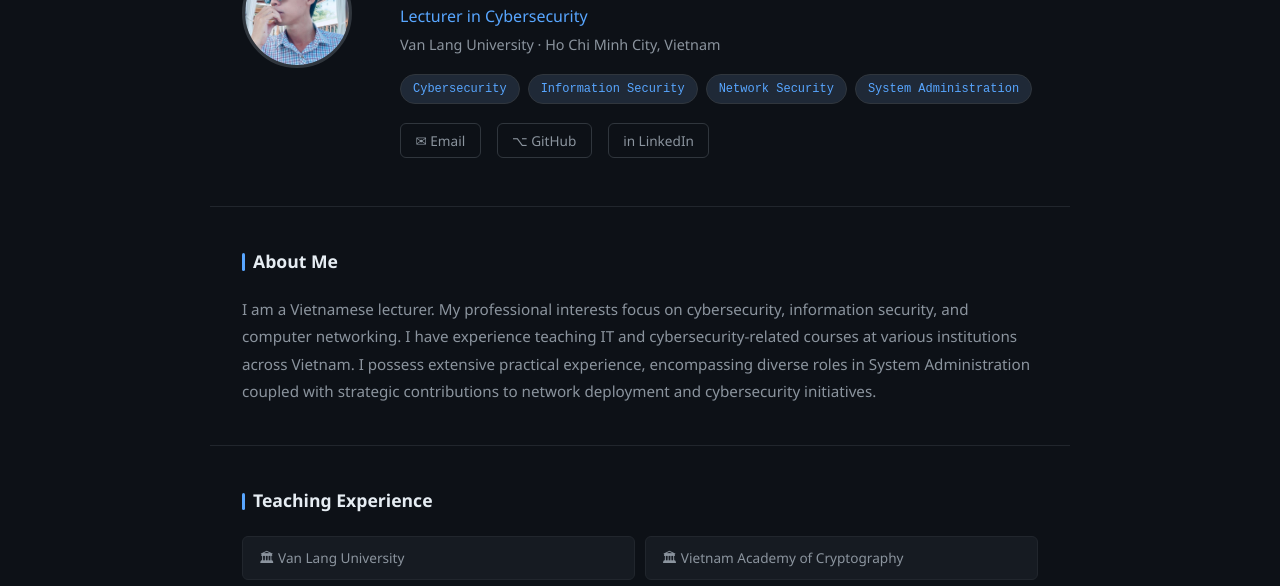
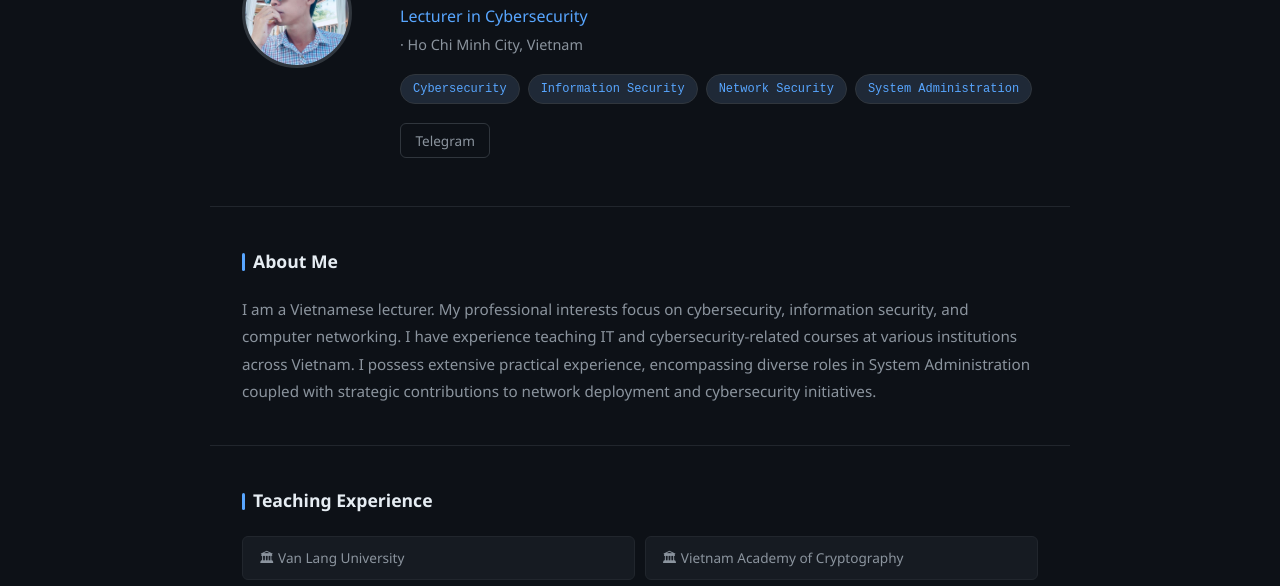
Before and after one commit to philippbuido/philippbuido.github.io, a plain HTML site: page index.html in a window 1280 px wide. Shown: the part 178-764 px from the top of the page. Drawn offline with Linux system fonts and the light colour scheme.

Commit message:
Update index.html

```diff
--- a/index.html
+++ b/index.html
@@ -201,7 +201,7 @@
   <div class="hero-text">
     <h1>Philipp Bui Do</h1>
     <div class="role">Lecturer in Cybersecurity</div>
-    <div class="affil">Van Lang University · Ho Chi Minh City, Vietnam</div>
+    <div class="affil">· Ho Chi Minh City, Vietnam</div>
     <div class="badges">
       <span class="badge">Cybersecurity</span>
       <span class="badge">Information Security</span>
@@ -209,9 +209,7 @@
       <span class="badge">System Administration</span>
     </div>
     <div class="social-links">
-      <a href="mailto:cuong.bd@vlu.edu.vn">✉ Email</a>
-      <a href="https://github.com/philippbuido" target="_blank" rel="noopener noreferrer">⌥ GitHub</a>
-      <a href="#" target="_blank" rel="noopener noreferrer">in LinkedIn</a>
+      <a href="#" target="_blank" rel="noopener noreferrer">Telegram</a>
     </div>
   </div>
 </div>
```
